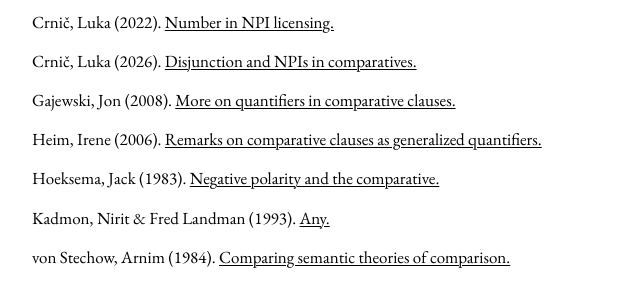
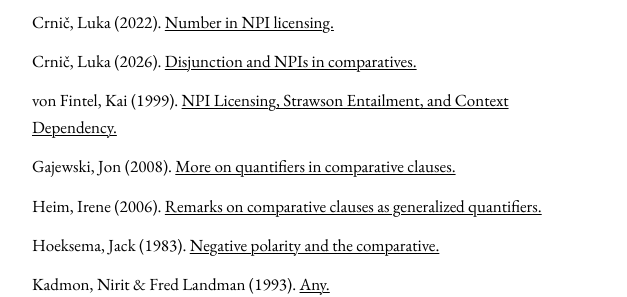
Before and after one commit to crnic/crnic.github.io, a plain HTML site: page gottingen/index.html in a window 1280 px wide. Shown: the part 553-850 px from the top of the page, 128-755 px from the left. Drawn offline with nearby package versions, Linux system fonts and the light colour scheme.

Commit message:
Add files via upload

```diff
--- a/gottingen/index.html
+++ b/gottingen/index.html
@@ -3,7 +3,7 @@
 <head>
   <meta charset="UTF-8">
   <meta name="viewport" content="width=device-width, initial-scale=1.0">
-  <title>Göttingen course, Luka Crnič</title>
+  <title>Göttingen Course 2026, Luka Crnič</title>
 
   <!-- Load classic academic serif typography (EB Garamond) with system serif fallback -->
   <link rel="preconnect" href="https://fonts.googleapis.com">
@@ -225,6 +225,10 @@
             Crnič, Luka (2026).
             <a href="../pdfs/crnic-festschrift-2026.pdf" target="_blank" rel="noopener noreferrer">Disjunction and NPIs in comparatives.</a>
           </li>
+          <li>
+            von Fintel, Kai (1999).
+            <a href="https://academic.oup.com/jos/article-abstract/16/2/97/1641906" target="_blank" rel="noopener noreferrer">NPI Licensing, Strawson Entailment, and Context Dependency.</a>
+          </li>
            <li>
             Gajewski, Jon (2008).
             <a href="https://jon-gajewski.uconn.edu/wp-content/uploads/sites/1784/2016/08/QCC.pdf" target="_blank" rel="noopener noreferrer">More on quantifiers in comparative clauses.</a>
```
